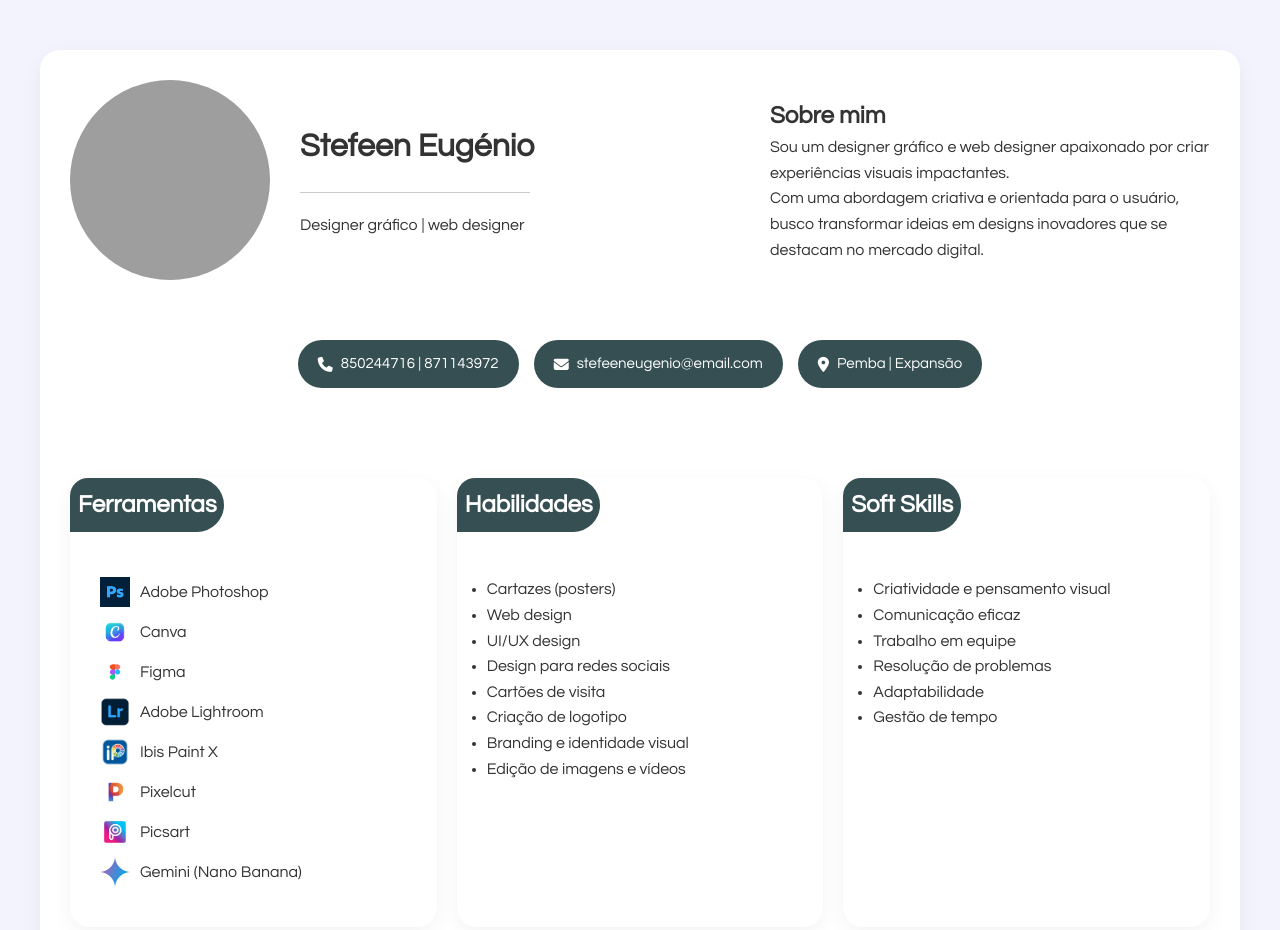
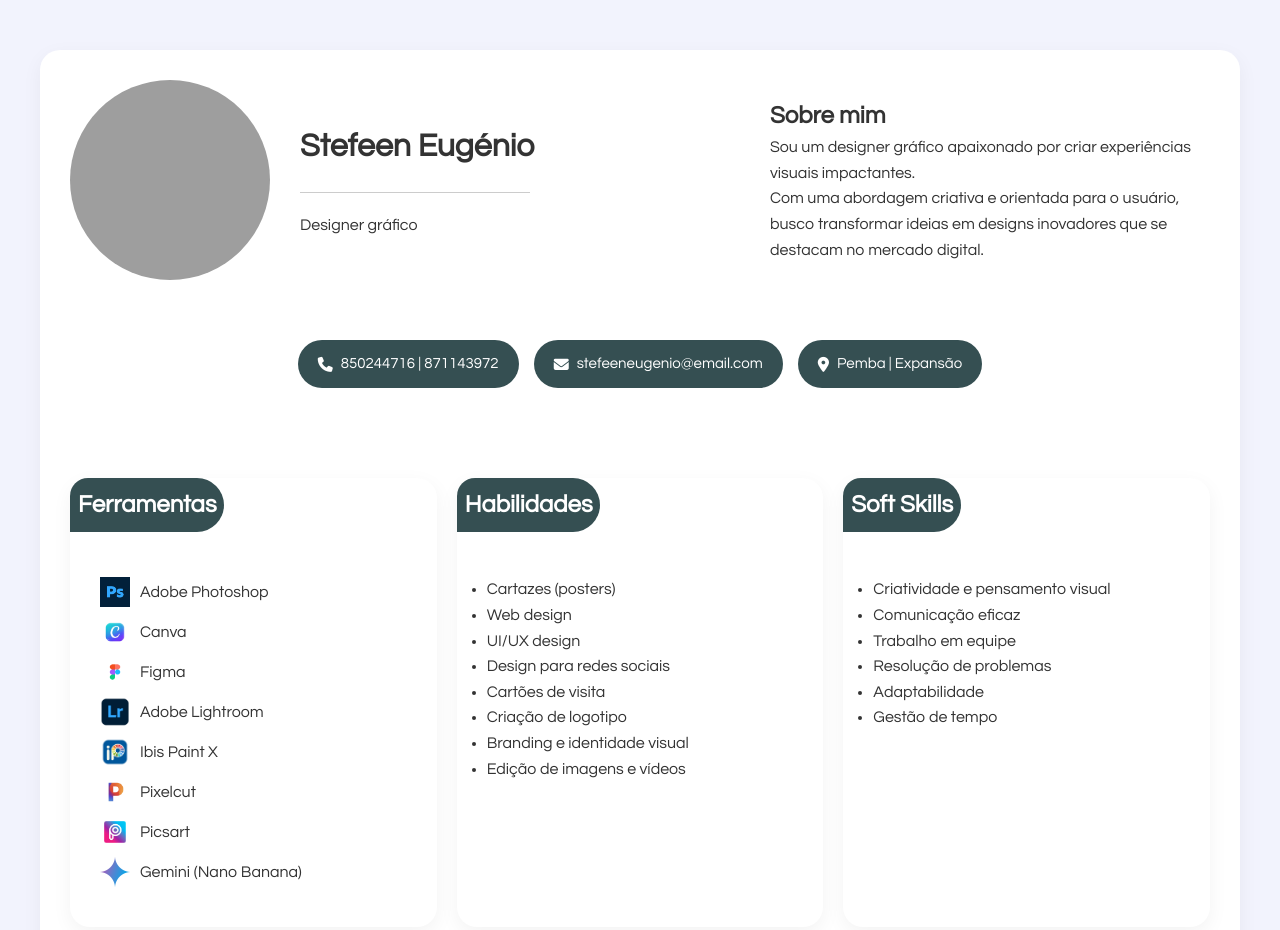
Before and after one commit to stephen-wtx/stephen-designer-portolio, a plain HTML site: page index.html in a window 1280 px wide. Shown: the top 930 px of the page. Drawn offline with Linux system fonts and the light colour scheme; grey boxes are pictures that could not be loaded.

Commit message:
update: removerd web designer

```diff
--- a/index.html
+++ b/index.html
@@ -20,13 +20,13 @@
              <div class="info">
                 <h1>Stefeen Eugénio</h1>
                 <hr>
-                <p>Designer gráfico | web designer</p>
+                <p>Designer gráfico</p>
              </div>
 
              <div class="about">
                 <h2>Sobre mim</h2>
 
-                <p>Sou um designer gráfico e web designer apaixonado por criar experiências visuais impactantes.</p>
+                <p>Sou um designer gráfico apaixonado por criar experiências visuais impactantes.</p>
                 <p>Com uma abordagem criativa e orientada para o usuário, busco transformar ideias em designs inovadores que se destacam no mercado digital.</p>
              </div>
         </div>
```
